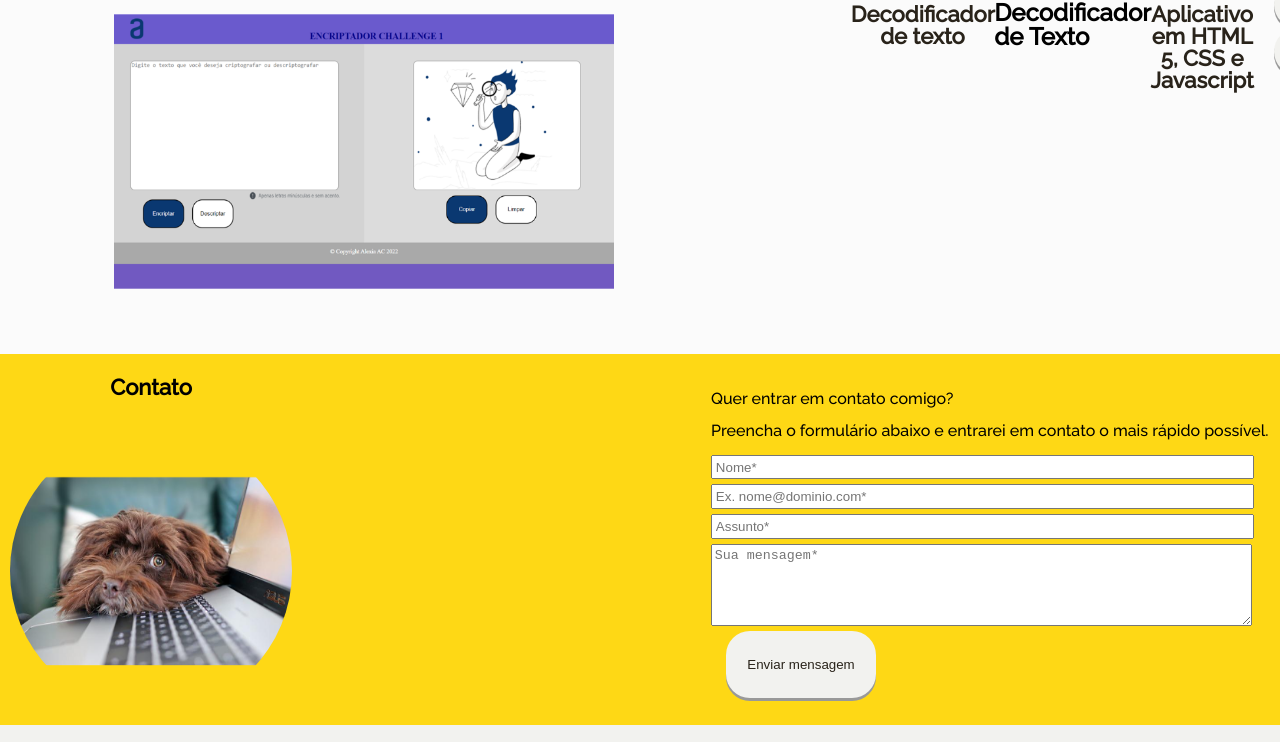
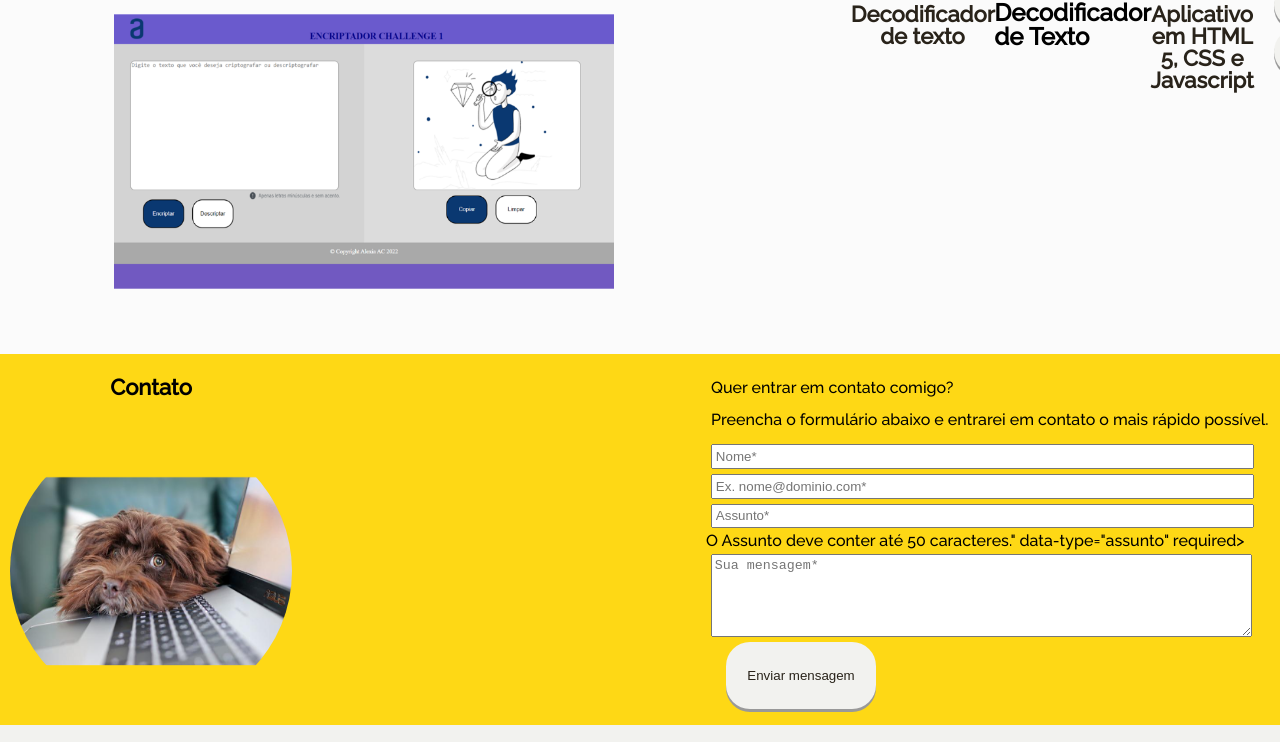
Before and after one commit to alexiaAccount/portfolio-alessandra-arouca, a plain HTML site: page index.html in a window 1280 px wide. Shown: the part 3310-4052 px from the top of the page. Drawn offline with Linux system fonts and the light colour scheme.

Commit message:
Revert "index.html"
This reverts commit 3a954214be96f2c4050f38cae4f3668755805243.

```diff
--- a/index.html
+++ b/index.html
@@ -273,7 +273,7 @@
                         <p class="formcontato__subtext">Preencha o formulário abaixo e entrarei em contato o mais rápido possível. </p>
                         <input class="formcontato__input" type="text" id="nome" placeholder="Nome*" maxlength="50" title="O Nome deve conter somente letras e possuir até 50 caracteres." data-type="nome" required>
                         <input class="formcontato__input" type="email" id="email" placeholder="Ex. nome@dominio.com*" data-type="email" required>
-                        <input class="formcontato__input" type="text" id="assunto" placeholder="Assunto*" maxlength="50" title ="O Assunto deve conter até 50 caracteres."  required>
+                        <input class="formcontato__input" type="text" id="assunto" placeholder="Assunto*" maxlength="50" "<span> O Assunto deve conter até 50 caracteres.</span>" data-type="assunto" required>
                         <textarea class="formcontato__textarea" rows="5" cols="40" id="mensagem" name="mensagem" placeholder="Sua mensagem*" maxlength="300" data-type="mensagem" required></textarea>
                         <button class="formcontato__botao" type="submit" value="ENVIAR">Enviar mensagem</button>
                 </form>
```
